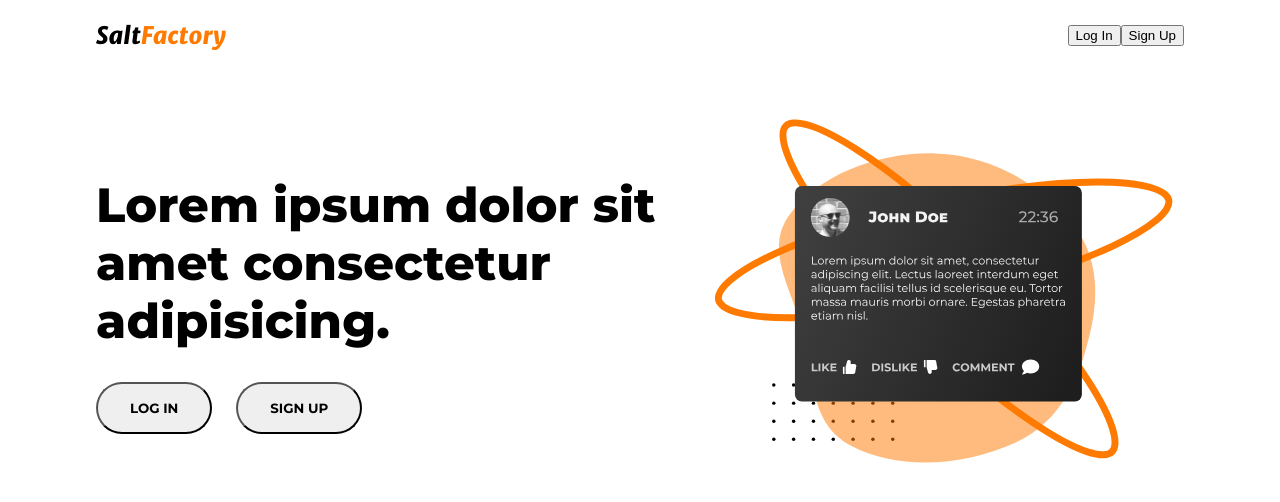
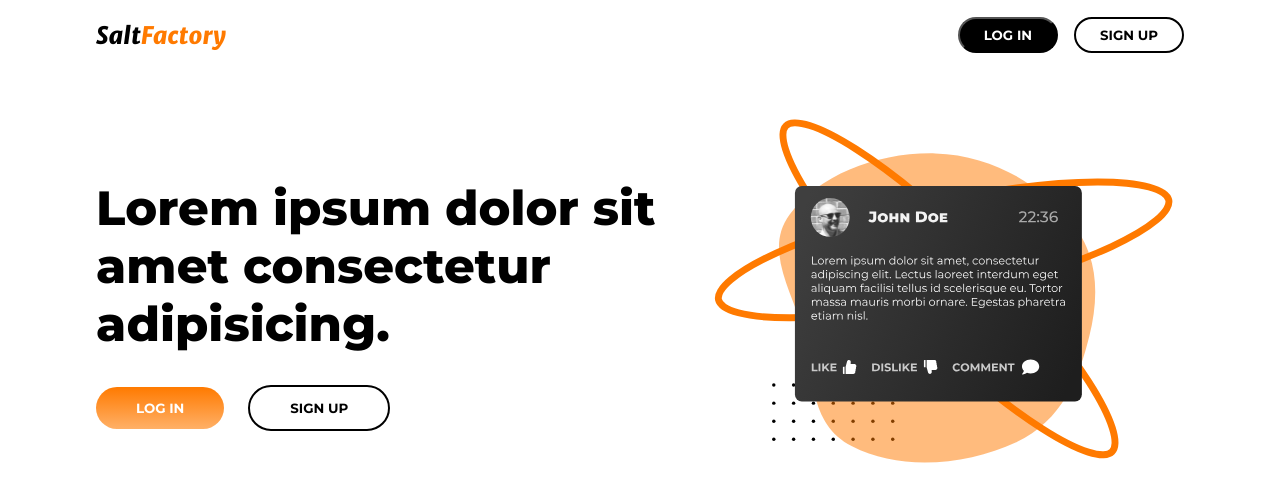
Before and after one commit to TimothyGramnaes/dynamiskWebUtveckling-Laboration2, a React (Create React App) app in the folder Client/: page / in a window 1280 px wide. Shown: the top 502 px of the page. Built offline with nearby package versions, Linux system fonts and the light colour scheme.

Commit message:
hero styling

```diff
--- a/Client/src/components/header/header.css
+++ b/Client/src/components/header/header.css
@@ -16,3 +16,24 @@ header {
 .logo b {
   color: #FF7A00;
 }
+
+.log-in, .sign-up {
+  border-radius: 100rem;
+  padding: .5rem 1.5rem;
+  font-family: 'Montserrat';
+  text-transform: uppercase;
+  font-weight: 700;
+  cursor: pointer;
+}
+
+.log-in {
+  margin-right: 1rem;
+  background: black;
+  border-color: black;
+  color: white;
+}
+
+.sign-up {
+  background: transparent;
+  border: 2px black solid;
+}
--- a/Client/src/components/hero/hero.css
+++ b/Client/src/components/hero/hero.css
@@ -18,10 +18,24 @@ h1 {
 }
 
 .hero-buttons button {
-  padding: 1rem 2rem;
+  padding: .8rem 2.5rem;
   margin-right: 1.5rem;
   text-transform: uppercase;
   border-radius: 100rem;
   font-family: 'Montserrat';
   font-weight: 700;
+  cursor: pointer;
 }
+
+.primary-hero-btn {
+  color: white;
+  border: none;
+  background: linear-gradient(0deg, rgba(255,176,103,1) 0%, rgba(255,122,0,1) 100%);
+  padding: 6rem;
+}
+
+.secondary-hero-btn {
+  color: black;
+  border: black 2px solid;
+  background: transparent;
+}
```
